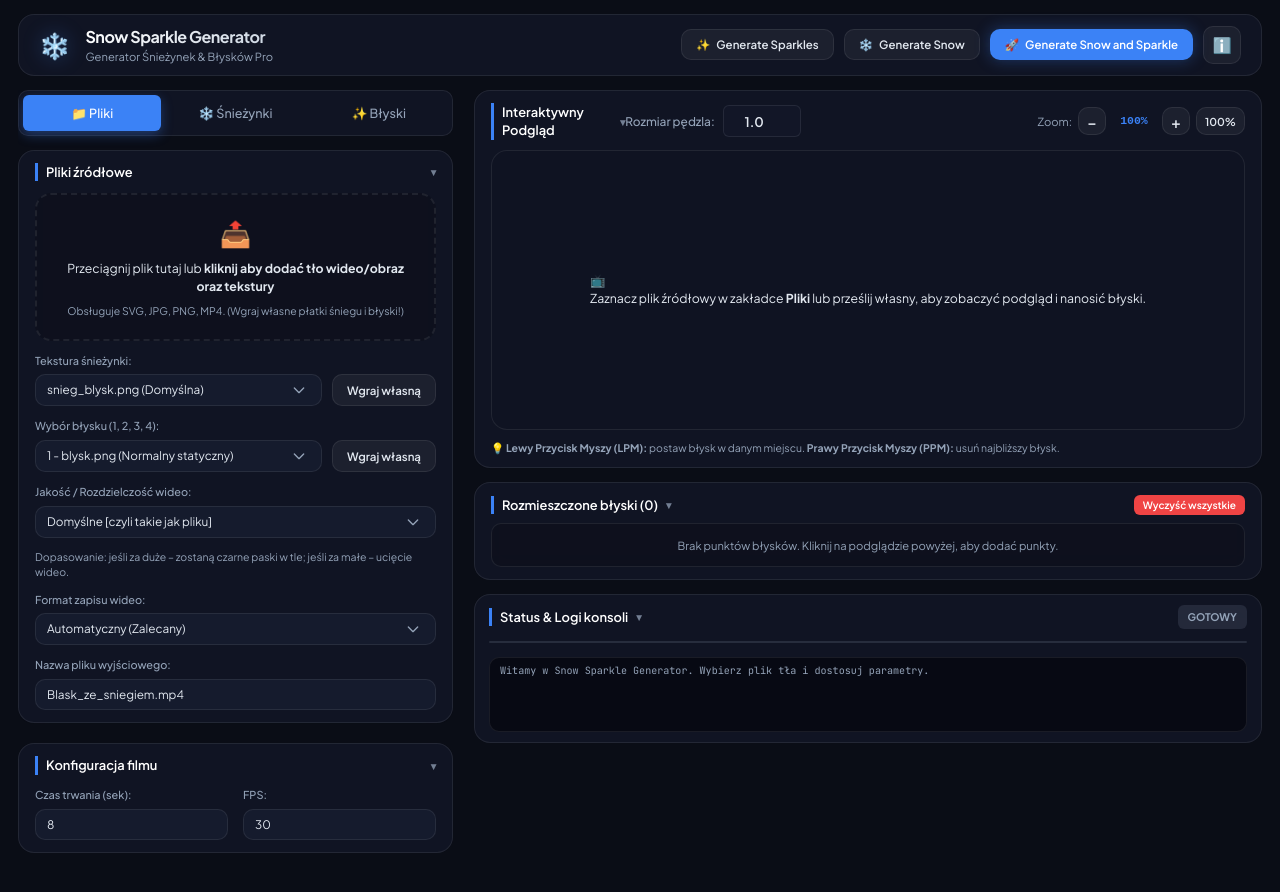
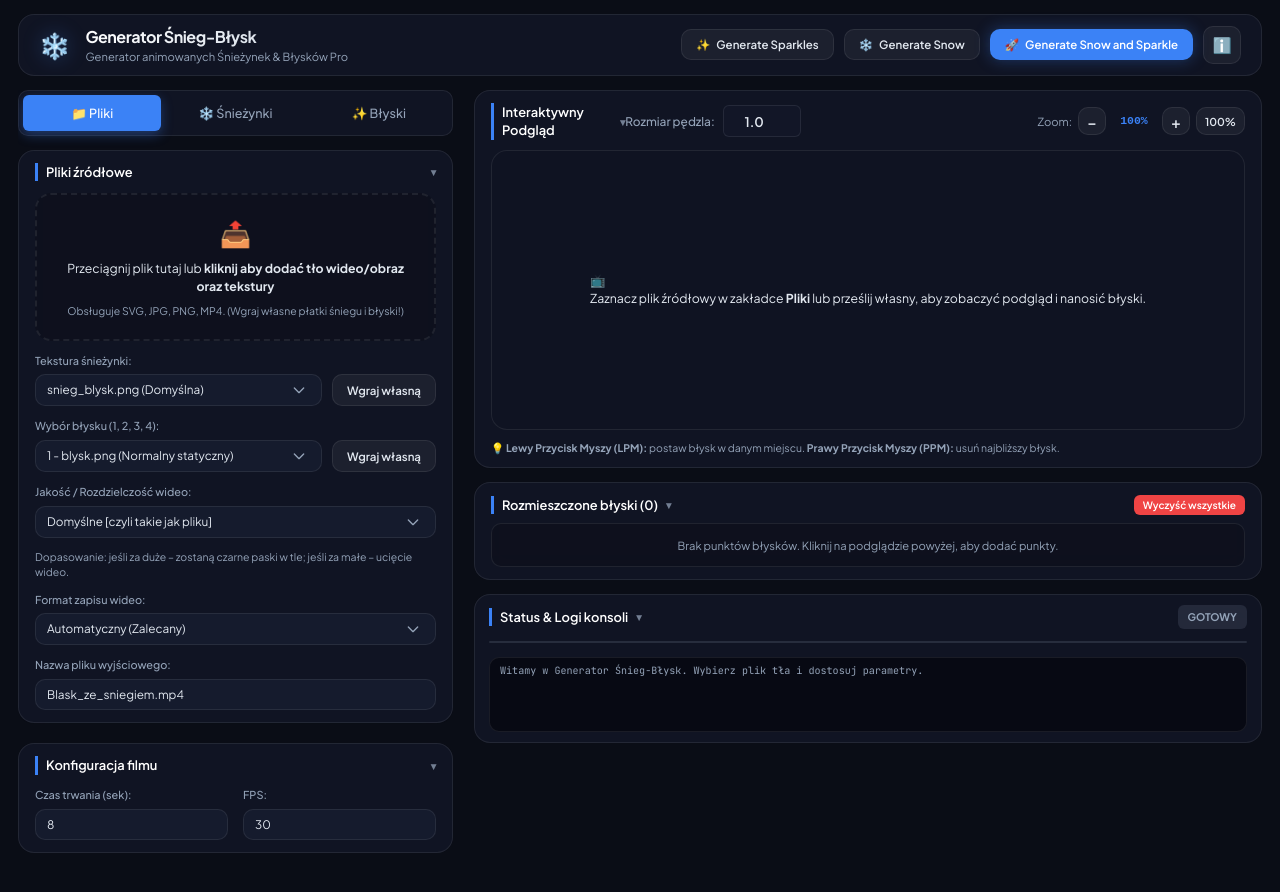
Before and after one commit to yaneprin/Generator-Snieg-Blysk, a plain HTML site: page index.html in a window 1280 px wide. Drawn offline with Linux system fonts and the light colour scheme.

Commit message:
Update index.html

```diff
--- a/index.html
+++ b/index.html
@@ -3,7 +3,7 @@
 <head>
     <meta charset="UTF-8">
     <meta name="viewport" content="width=device-width, initial-scale=1.0">
-    <title>Snow Sparkle Generator - Generator Śnieżynek & Błysków</title>
+    <title>Generator Śnieg-Błysk - Generator animowanych Śnieżynek & Błysków</title>
     <link rel="preconnect" href="https://fonts.googleapis.com">
     <link rel="preconnect" href="https://fonts.gstatic.com" crossorigin>
     <link href="https://fonts.googleapis.com/css2?family=Plus+Jakarta+Sans:wght@300;400;500;600;700&family=JetBrains+Mono:wght@400;500&display=swap" rel="stylesheet">
@@ -16,8 +16,8 @@
             <div class="logo-area">
                 <span class="logo-icon">❄️</span>
                 <div class="logo-text">
-                    <h1>Snow Sparkle Generator</h1>
-                    <p>Generator Śnieżynek & Błysków Pro</p>
+                    <h1>Generator Śnieg-Błysk</h1>
+                    <p>Generator animowanych Śnieżynek & Błysków Pro</p>
                 </div>
             </div>
             <div class="header-actions" style="display: flex; gap: 10px;">
@@ -711,7 +711,7 @@
                         </div>
                         <div class="console-log-container" id="console-logs" style="margin-top: 6px;">
                             <!-- Logi będą tu lądować -->
-                            <div class="log-line info">Witamy w Snow Sparkle Generator. Wybierz plik tła i dostosuj parametry.</div>
+                            <div class="log-line info">Witamy w Generator Śnieg-Błysk. Wybierz plik tła i dostosuj parametry.</div>
                         </div>
                     </div>
                 </div>
@@ -726,7 +726,7 @@
     <div id="info-modal" class="modal-overlay" style="display: none;">
         <div class="modal-card">
             <div class="modal-header">
-                <h3>ℹ️ Informacje o Snow Sparkle Generator</h3>
+                <h3>ℹ️ Informacje o Generator Śnieg-Błysk</h3>
                 <span id="btn-close-info" class="modal-close-btn" title="Zamknij">&times;</span>
             </div>
             <div class="modal-body">
```
